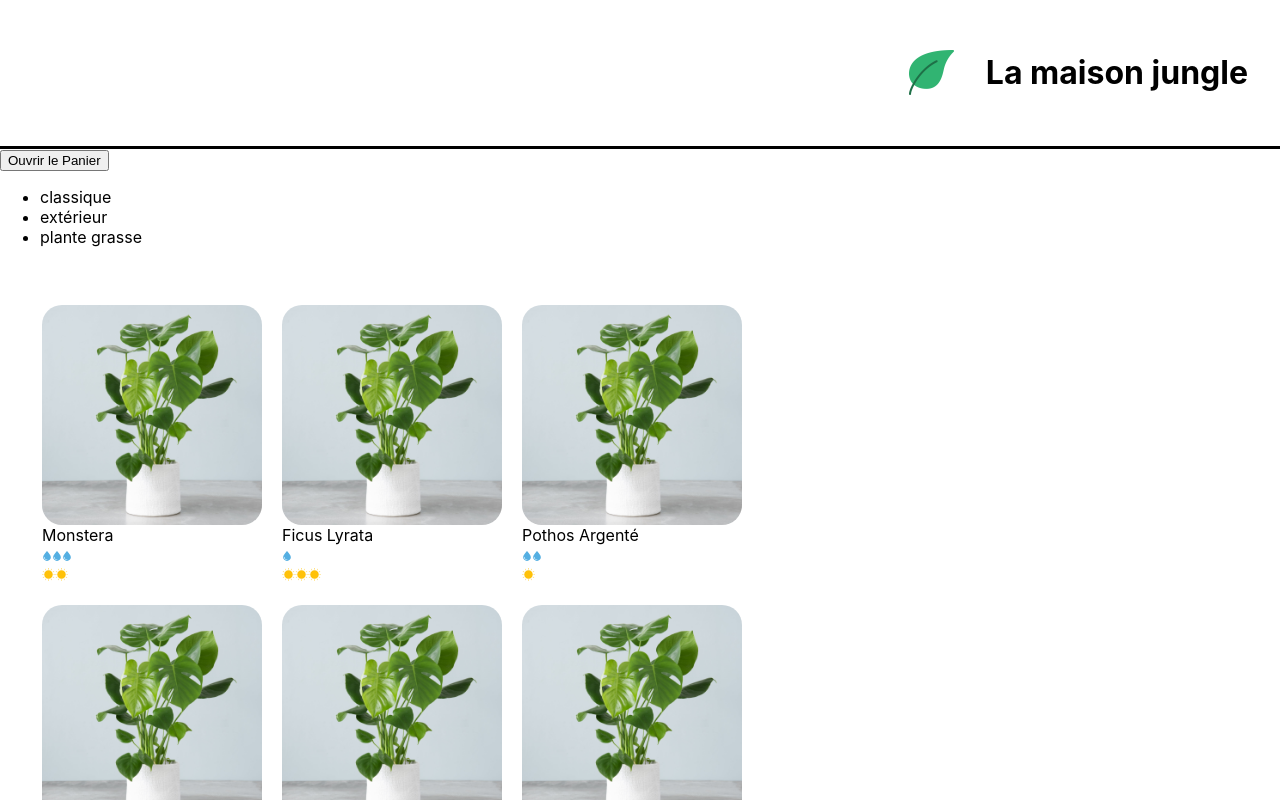
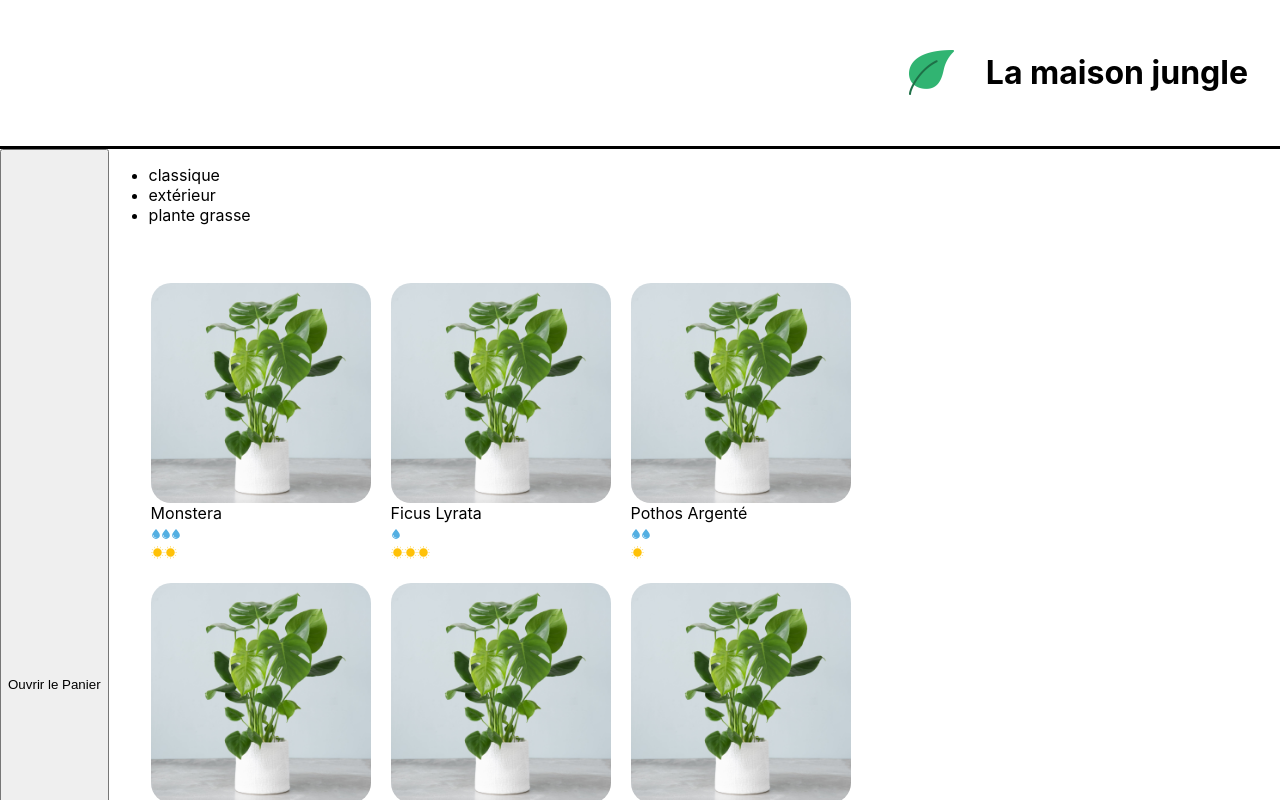
Before and after one commit to jo33200/La-maison-jungle, a React (Create React App) app: page / in a window 1280 px wide. Shown: the top 800 px of the page. Built offline with nearby package versions, Linux system fonts and the light colour scheme.

Commit message:
fix: layout

```diff
--- a/src/components/App.js
+++ b/src/components/App.js
@@ -3,6 +3,7 @@ import logo from '../assets/logo.png'
 import Cart from './Cart'
 import ShoppingList from './ShoppingList'
 import Footer from './Footer'
+import '../styles/Layout.css'
 
 function App() {
 	return (
@@ -11,9 +12,11 @@ function App() {
 				<img src={logo} alt='La maison jungle' className='lmj-logo' />
 				<h1 className='lmj-title'>La maison jungle</h1>
 			</Banner>
-			<Cart/>
-			<ShoppingList />
-			<Footer/>
+			<div className='lmj-layout-inner'>
+				<Cart />
+				<ShoppingList />
+			</div>
+			<Footer />
 		</div>
 	)
 }
--- /dev/null
+++ b/src/styles/Layout.css
@@ -0,0 +1,4 @@
+.lmj-layout-inner {
+	display: flex;
+	flex-direction: row;
+}
```
